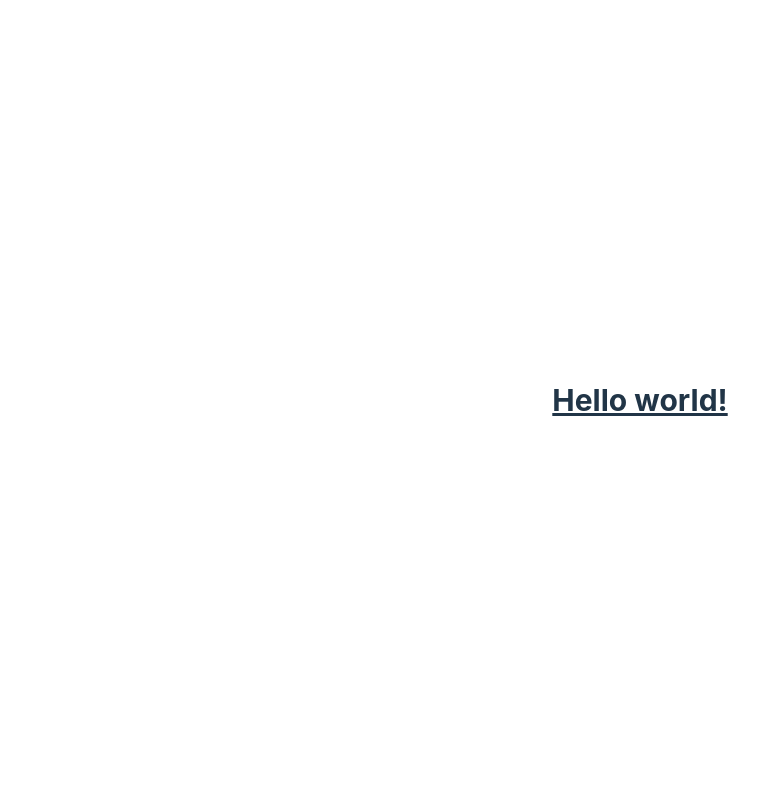
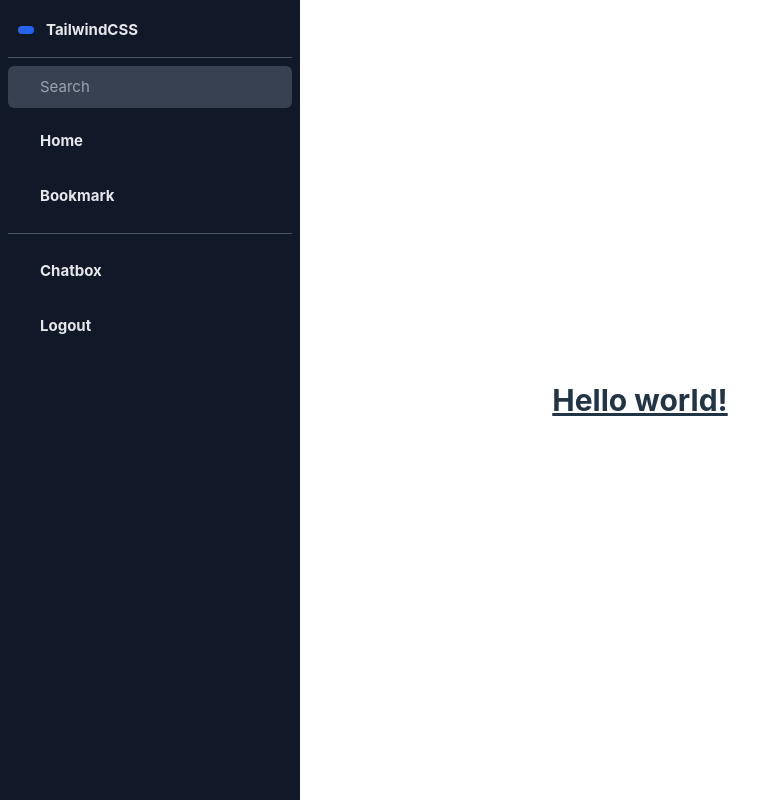
Before and after one commit to shin-102/PlanIT, a React (Vite) app: page / in a window 1280 px wide. Shown: the whole page, without its empty margins (0-783 px from the left). Built offline with nearby package versions, Linux system fonts and the light colour scheme.

Commit message:
add Sidebar - Tailwind

```diff
--- a/src/App.tsx
+++ b/src/App.tsx
@@ -3,13 +3,18 @@ import reactLogo from './assets/react.svg'
 import viteLogo from '/vite.svg'
 import './App.css'
 
+import {Sidebar} from './components/sidebar'
+
 function App() {
   const [count, setCount] = useState(0)
 
   return (
-    <h1 className="text-3xl font-bold underline">
+    <section>
+      <Sidebar />
+      <h1 className="text-3xl font-bold underline">
       Hello world!
-    </h1>
+      </h1>
+    </section>
   )
 }
 
--- /dev/null
+++ b/src/components/sidebar.tsx
@@ -0,0 +1,68 @@
+export function Sidebar() {
+  return(
+    <div className="sidebar fixed top-0 bottom-0 lg:left-0 p-2 w-[300px] overflow-y-auto text-center bg-gray-900">
+      <div className="text-gray-100 text-xl">
+        <div className="p-2.5 mt-1 flex items-center">
+          <i className="bi bi-app-indicator px-2 py-1 rounded-md bg-blue-600"></i>
+          <h1 className="font-bold text-gray-200 text-[15px] ml-3">TailwindCSS</h1>
+          <i className="bi bi-x cursor-pointer ml-28 lg:hidden"></i>
+        </div>
+        <div className="my-2 bg-gray-600 h-[1px]"></div>
+      </div>
+      <div
+        className="p-2.5 flex items-center rounded-md px-4 duration-300 cursor-pointer bg-gray-700 text-white">
+        <i className="bi bi-search text-sm"></i>
+        <input
+          type="text"
+          placeholder="Search"
+          className="text-[15px] ml-4 w-full bg-transparent focus:outline-none"
+        />
+      </div>
+      <div
+        className="p-2.5 mt-3 flex items-center rounded-md px-4 duration-300 cursor-pointer hover:bg-blue-600 text-white"
+      >
+        <i className="bi bi-house-door-fill"></i>
+        <span className="text-[15px] ml-4 text-gray-200 font-bold">Home</span>
+      </div>
+      <div
+        className="p-2.5 mt-3 flex items-center rounded-md px-4 duration-300 cursor-pointer hover:bg-blue-600 text-white"
+      >
+        <i className="bi bi-bookmark-fill"></i>
+        <span className="text-[15px] ml-4 text-gray-200 font-bold">Bookmark</span>
+      </div>
+      <div className="my-4 bg-gray-600 h-[1px]"></div>
+      <div
+        className="p-2.5 mt-3 flex items-center rounded-md px-4 duration-300 cursor-pointer hover:bg-blue-600 text-white"
+
+      >
+        <i className="bi bi-chat-left-text-fill"></i>
+        <div className="flex justify-between w-full items-center">
+          <span className="text-[15px] ml-4 text-gray-200 font-bold">Chatbox</span>
+          <span className="text-sm rotate-180" id="arrow">
+            <i className="bi bi-chevron-down"></i>
+          </span>
+        </div>
+      </div>
+      <div
+        className="text-left text-sm mt-2 w-4/5 mx-auto text-gray-200 font-bold"
+        id="submenu"
+      >
+        {/* <h1 className="cursor-pointer p-2 hover:bg-blue-600 rounded-md mt-1">
+          Social
+        </h1>
+        <h1 className="cursor-pointer p-2 hover:bg-blue-600 rounded-md mt-1">
+          Personal
+        </h1>
+        <h1 className="cursor-pointer p-2 hover:bg-blue-600 rounded-md mt-1">
+          Friends
+        </h1> */}
+      </div>
+      <div
+        className="p-2.5 mt-3 flex items-center rounded-md px-4 duration-300 cursor-pointer hover:bg-blue-600 text-white"
+      >
+        <i className="bi bi-box-arrow-in-right"></i>
+        <span className="text-[15px] ml-4 text-gray-200 font-bold">Logout</span>
+      </div>
+    </div>
+  )
+};
```
Also changed, not shown: tsconfig.json (+4 -4 lines).
